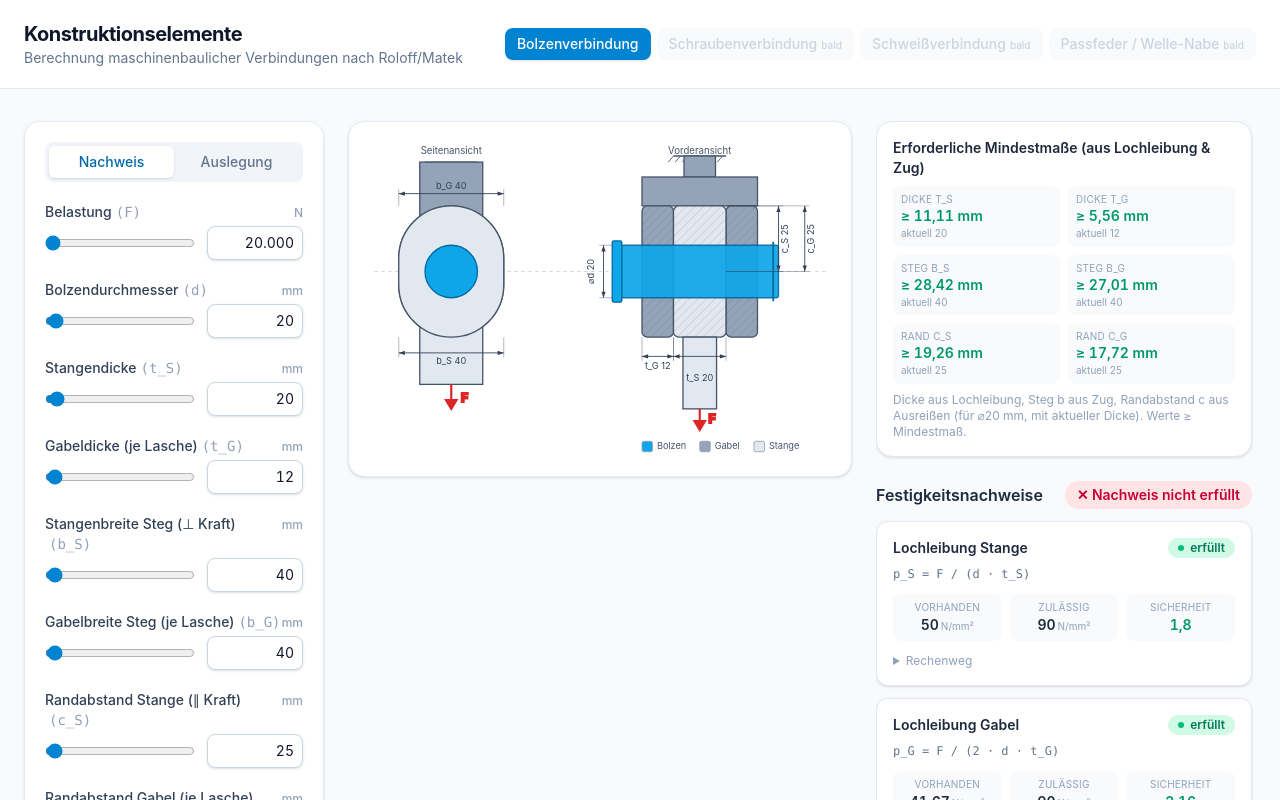
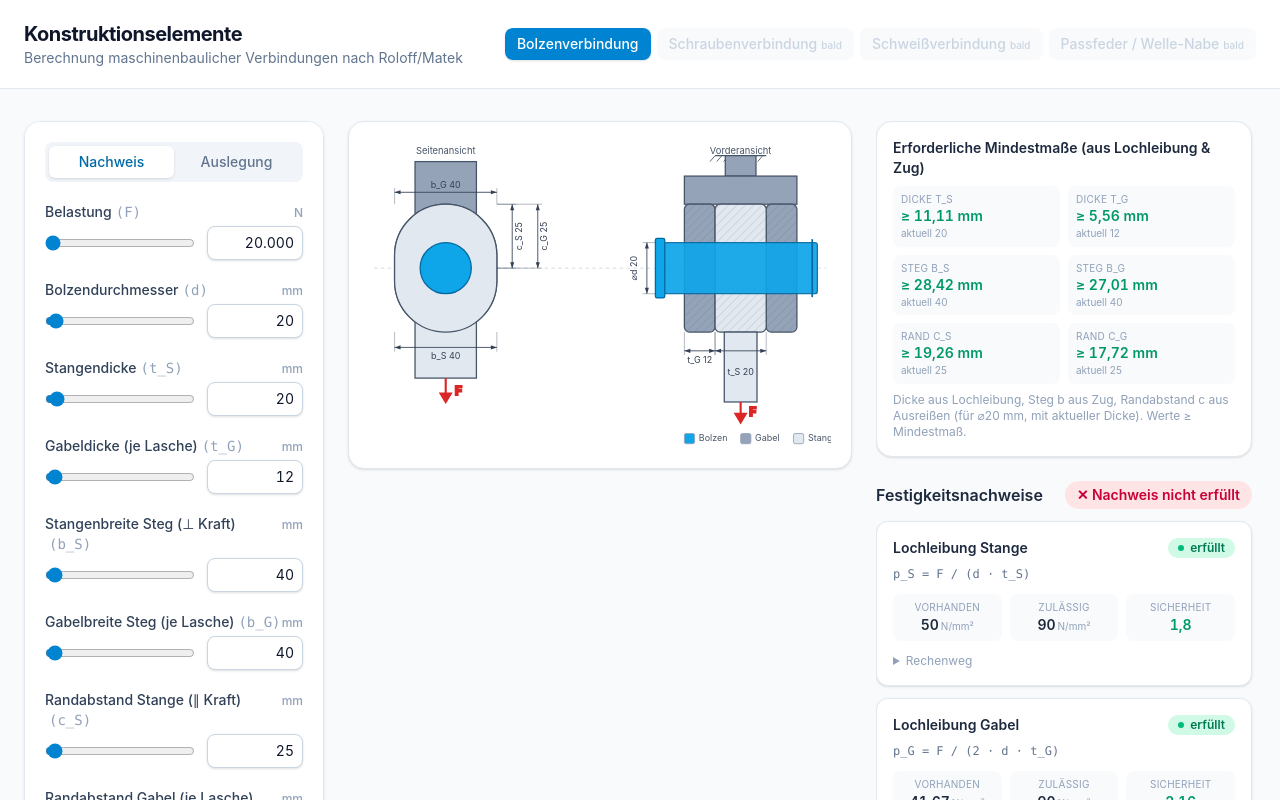
Before and after one commit to mariusreissdoerfer/Konstruktionselemente, a React (Vite) app: page / in a window 1280 px wide. Shown: the top 800 px of the page. Built offline with nearby package versions, Linux system fonts and the light colour scheme.

Commit message:
viz: Randabstände c_S/c_G in die Seitenansicht (Kraftrichtung), aus Vorderansicht entfernt
- c-Maße vertikal in der Seitenansicht (Lochmitte→Stirnkante), kleineres innen
- Vorderansicht entsprechend schmaler

https://claude.ai/code/session_015X2aUVK7i99UiXnnU2FUVz

```diff
--- a/src/components/BolzenDiagram.tsx
+++ b/src/components/BolzenDiagram.tsx
@@ -107,9 +107,10 @@ export function BolzenDiagram(props: BolzenDiagramProps) {
   const wG = Math.max(bG, d) * s
   const wS = Math.max(bS, d) * s
   const wOuter = Math.max(wG, wS)
-  const sideMargin = 34
-  const sideW = wOuter + 2 * sideMargin
-  const sideCx = sideMargin + wOuter / 2
+  const sideLeft = 30
+  const sideCRight = 96 // Platz rechts für die c-Maße
+  const sideW = sideLeft + wOuter + sideCRight
+  const sideCx = sideLeft + wOuter / 2
   const rp = dp / 2
 
   // ---------------- Vorderansicht (rechts) ----------------
@@ -149,7 +150,7 @@ export function BolzenDiagram(props: BolzenDiagramProps) {
   const bSdimY = cy + hHalf + 18
 
   const H = Math.max(legendY + 8, sideFEnd + 14)
-  const W = xEnd + 84
+  const W = xEnd + 40
 
   // Buchse-Band (Front): Breite = tragende Länge ≤ Blechdicke, zentriert
   const bushingF = (xMitte: number, t: number, da: number | null, len: number | null, key: string) => {
@@ -196,6 +197,15 @@ export function BolzenDiagram(props: BolzenDiagramProps) {
         {/* Steg-Breiten b */}
         <HDim x1={sideCx - wG / 2} x2={sideCx + wG / 2} y={cy - hHalf - 14} wy={cy - ehG / 2} below={false} label={`b_G ${fmt(bG)}`} onClick={dimClick && dimClick('bG', bG)} />
         <HDim x1={sideCx - wS / 2} x2={sideCx + wS / 2} y={bSdimY} wy={cy + ehS / 2} label={`b_S ${fmt(bS)}`} onClick={dimClick && dimClick('bS', bS)} />
+        {/* Randabstände c (in Kraftrichtung) – kleineres Maß innen */}
+        {[
+          { key: 'cS' as DimKey, val: cS, label: `c_S ${fmt(cS)}` },
+          { key: 'cG' as DimKey, val: cG, label: `c_G ${fmt(cG)}` },
+        ]
+          .sort((a, b) => a.val - b.val)
+          .map((cd, i) => (
+            <VDim key={cd.key} x={sideCx + wOuter / 2 + 18 + i * 30} yTop={cy - cd.val * s} yBot={cy} wx={sideCx + wOuter / 2} side="right" label={cd.label} onClick={dimClick && dimClick(cd.key, cd.val)} />
+          ))}
       </g>
 
       {/* ===================== Vorderansicht ===================== */}
@@ -260,15 +270,6 @@ export function BolzenDiagram(props: BolzenDiagramProps) {
             />
           ))}
 
-        {/* Randabstände c rechts: kleineres Maß innen (näher am Bauteil) */}
-        {[
-          { key: 'cS' as DimKey, val: cS, top: earsTopS, label: `c_S ${fmt(cS)}` },
-          { key: 'cG' as DimKey, val: cG, top: earsTopG, label: `c_G ${fmt(cG)}` },
-        ]
-          .sort((a, b) => a.val - b.val)
-          .map((cd, i) => (
-            <VDim key={cd.key} x={xEnd + 24 + i * 30} yTop={cd.top} yBot={cy} wx={xGap2} side="right" label={cd.label} onClick={dimClick && dimClick(cd.key, cd.val)} />
-          ))}
       </g>
 
       {/* Legende */}
```
